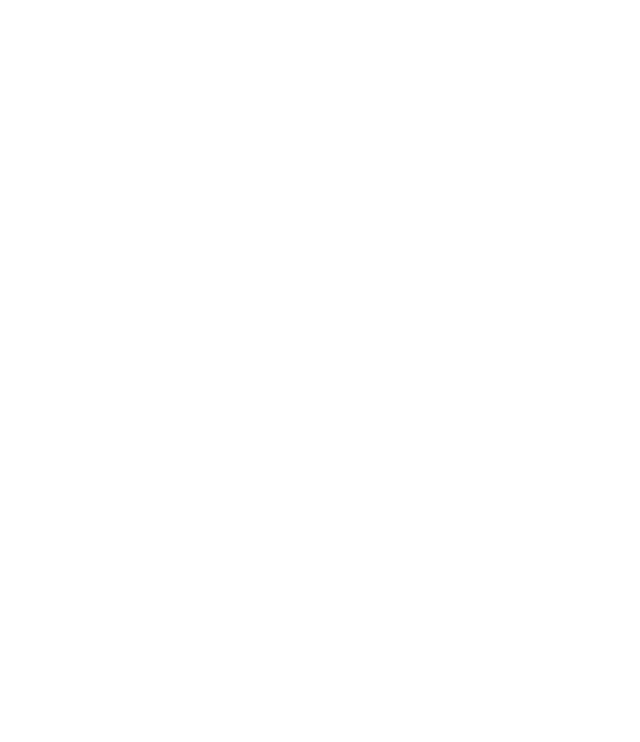
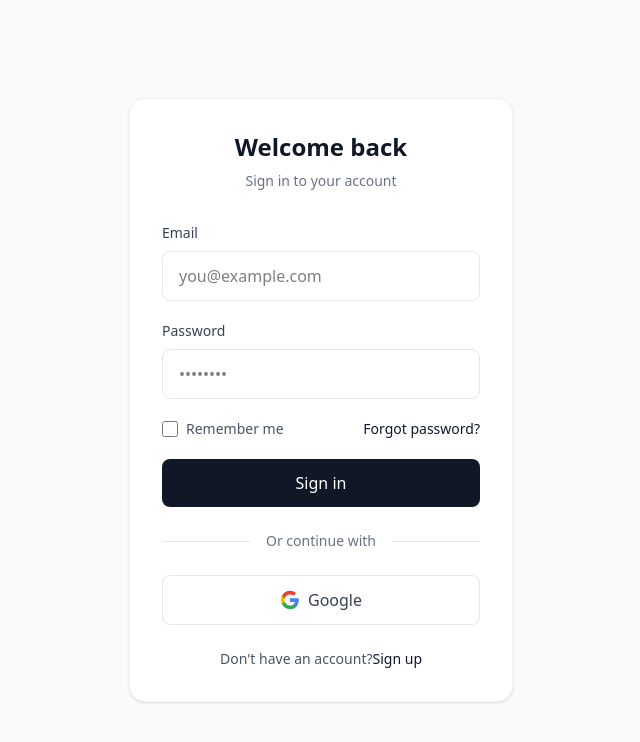
Before and after one commit to WEBDEVPROjects-commits/LibSpace-SmartLibraryExperiencePlatform, a React (Vite) app: page /Login in a window 1280 px wide. Before the commit this address had no page. Shown: the top 742 px of the page, without its empty margins (319-959 px from the left). Built offline with nearby package versions, Linux system fonts and the light colour scheme.

Commit message:
DesignedLoginPage

```diff
--- /dev/null
+++ b/DashboardComponents/Dashboard.jsx
@@ -0,0 +1,11 @@
+import React from 'react'
+
+function Dashboard() {
+  return (
+    <div>
+      hello i am dashboard
+    </div>
+  )
+}
+
+export default Dashboard
--- a/HomePageComponents/Content.jsx
+++ b/HomePageComponents/Content.jsx
@@ -2,7 +2,7 @@
 import Intro from './Intro.jsx'
 function Content() {
   return (
-    <div className='mt-2'>
+    <div className='mt-20 h-screen px-14'>
       <Intro/>
     </div>
   )
--- a/HomePageComponents/Header.jsx
+++ b/HomePageComponents/Header.jsx
@@ -2,7 +2,7 @@
 import { Link } from "react-router-dom";
 function Header() {
   return (
-    <div className="flex text-sm text-zinc-600 justify-around p-3 font-medium">
+    <div className="flex text-sm justify-around p-6 font-medium">
       <div>
         <img></img>
       </div>
@@ -16,8 +16,8 @@
         <a className="p-3"></a>
       </div>
       <div className="flex gap-6">
-        <button className="p-3">SignUp</button>
-        <button className="p-3">Login</button>
+        <button className="p-3"><Link to="/Signup">SignUp</Link></button>
+        <button className="p-3"><Link to="/Login">Login</Link></button>
       </div>
     </div>
   );
--- a/HomePageComponents/HomePage.jsx
+++ b/HomePageComponents/HomePage.jsx
@@ -3,7 +3,7 @@
 import Content from '../HomePageComponents/Content.jsx'
 function HomePage() {
   return (
-      <div className='min-h-screen bg-[#e5e7eb] flex flex-col'>
+      <div className='min-h-screen bg-[#e5e7eb] flex flex-col text-zinc-600'>
             <Header></Header>
             <Content></Content>
        </div>
--- a/HomePageComponents/Intro.jsx
+++ b/HomePageComponents/Intro.jsx
@@ -2,9 +2,9 @@
 
 function Intro() {
   return (
-    <div className='flex flex-col content-center p-2'>
-      <h1 className='text-black font-extrabold text-3xl'>LibSpace-A Smart Library Experience platform</h1>
-      <div>Hello</div>
+    <div className='flex flex-col flex-wrap content-center items-center p-2 m-auto text-zinc-700 gap-8 h-8/12 w-10/12'>
+      <h1 className=' font-extrabold md: text-3xl lg:text-6xl text-center'>LibSpace-A <span className='text-emerald-600'>Smart</span> Library Experience platform for the students</h1>
+      <div className='text-center sm:text-base md:text-xl'>A smart platform to manage your daily library experience — from attendance to services — all in one place</div>
     </div>
   )
 }
--- /dev/null
+++ b/SignupLoginComponents/Login.jsx
@@ -0,0 +1,98 @@
+import React from 'react'
+import { HomeContext } from '../Context/Context.jsx'
+import { useContext } from 'react'
+import { Link } from 'react-router-dom';
+function Login() {
+    const props=useContext(HomeContext);
+    // localStorage.setItem("email",props.email)
+    // localStorage.setItem("password",props.password)
+  return (
+    <div className="min-h-screen flex items-center justify-center bg-gray-50">
+  <div className="w-full max-w-md p-8">
+    <div className="bg-white rounded-2xl shadow-sm border border-gray-100 p-8">
+      <div className="text-center mb-8">
+        <h1 className="text-2xl font-semibold text-gray-900 mb-2">Welcome back</h1>
+        <p className="text-gray-500 text-sm">Sign in to your account</p>
+      </div>
+      <form className="space-y-5">
+        <div>
+          <label htmlFor="email" className="block text-sm font-medium text-gray-700 mb-2">
+            Email
+          </label>
+          <input
+            type="email"
+            id="email"
+            className="w-full px-4 py-3 rounded-lg border border-gray-200 focus:border-gray-900 focus:ring-2 focus:ring-gray-900 focus:ring-opacity-20 outline-none transition"
+            placeholder="you@example.com"
+            value={props.mail}
+            onChange={(e) => {
+              props.setEmail(() =>e.target.value)
+            }}
+          />
+        </div>
+        <div>
+          <label htmlFor="password" className="block text-sm font-medium text-gray-700 mb-2">
+            Password
+          </label>
+          <input
+            type="password"
+            id="password"
+            className="w-full px-4 py-3 rounded-lg border border-gray-200 focus:border-gray-900 focus:ring-2 focus:ring-gray-900 focus:ring-opacity-20 outline-none transition"
+            placeholder="••••••••"
+            value={props.password}
+            onChange={(e) => {
+              props.setPassword(() =>e.target.value)
+            }}
+          />
+        </div>
+
+        <div className="flex items-center justify-between text-sm">
+          <label className="flex items-center">
+            <input type="checkbox" className="w-4 h-4 rounded border-gray-300 text-gray-900 focus:ring-2 focus:ring-gray-900" />
+            <span className="ml-2 text-gray-600">Remember me</span>
+          </label>
+          <a href="#" className="text-gray-900 hover:text-gray-700 font-medium">
+            Forgot password?
+          </a>
+        </div>
+
+        <button
+          type="submit"
+          className="w-full bg-gray-900 text-white py-3 rounded-lg font-medium hover:bg-gray-800 transition duration-200 "
+          onClick={() => {
+
+          }}
+        >
+        <Link to={(localStorage.getItem("email"==props.email)) && (localStorage.getItem("password"==props.password))?"/Dashboard":"/Login"}>Sign in</Link>
+        </button>
+      </form>
+      <div className="relative my-6">
+        <div className="absolute inset-0 flex items-center">
+          <div className="w-full border-t border-gray-200"></div>
+        </div>
+        <div className="relative flex justify-center text-sm">
+          <span className="px-4 bg-white text-gray-500">Or continue with</span>
+        </div>
+      </div>
+
+      <button className="w-full border border-gray-200 py-3 rounded-lg font-medium text-gray-700 hover:bg-gray-50 transition duration-200 flex items-center justify-center gap-2">
+        <svg className="w-5 h-5" viewBox="0 0 24 24">
+          <path fill="#4285F4" d="M22.56 12.25c0-.78-.07-1.53-.2-2.25H12v4.26h5.92c-.26 1.37-1.04 2.53-2.21 3.31v2.77h3.57c2.08-1.92 3.28-4.74 3.28-8.09z"/>
+          <path fill="#34A853" d="M12 23c2.97 0 5.46-.98 7.28-2.66l-3.57-2.77c-.98.66-2.23 1.06-3.71 1.06-2.86 0-5.29-1.93-6.16-4.53H2.18v2.84C3.99 20.53 7.7 23 12 23z"/>
+          <path fill="#FBBC05" d="M5.84 14.09c-.22-.66-.35-1.36-.35-2.09s.13-1.43.35-2.09V7.07H2.18C1.43 8.55 1 10.22 1 12s.43 3.45 1.18 4.93l2.85-2.22.81-.62z"/>
+          <path fill="#EA4335" d="M12 5.38c1.62 0 3.06.56 4.21 1.64l3.15-3.15C17.45 2.09 14.97 1 12 1 7.7 1 3.99 3.47 2.18 7.07l3.66 2.84c.87-2.6 3.3-4.53 6.16-4.53z"/>
+        </svg>
+        Google
+      </button>
+
+      <p className="text-center text-sm text-gray-600 mt-6">
+        Don't have an account?
+        <a href="#" className="text-gray-900 font-medium hover:text-gray-700">Sign up</a>
+      </p>
+    </div>
+  </div>
+</div>
+  )
+}
+
+export default Login
--- /dev/null
+++ b/SignupLoginComponents/Signup.jsx
@@ -0,0 +1,12 @@
+import React from 'react'
+
+function Signup() {
+  return (
+    <div>
+      <div></div>
+      <div></div>
+    </div>
+  )
+}
+
+export default Signup
--- a/src/App.jsx
+++ b/src/App.jsx
@@ -2,13 +2,23 @@
 import { HomeContext } from '../Context/Context.jsx'
 import { BrowserRouter, Routes, Route, Link, Outlet } from 'react-router-dom';
 import HomePage from '../HomePageComponents/HomePage.jsx'
+import Login from '../SignupLoginComponents/Login.jsx';
+import Signup from '../SignupLoginComponents/Signup.jsx';
+import { useState } from 'react';
+import Dashboard from '../DashboardComponents/Dashboard.jsx';
 function App() {
+  const [email,setEmail]=useState("");
+  const [password,setPassword]=useState("");
   return (
     <>
-    <HomeContext.Provider value="hello">
+
+    <HomeContext.Provider value={{email,setEmail,password,setPassword}}>
       <BrowserRouter>
         <Routes>
-          <Route path='/' element={<HomePage/>}></Route>
+            <Route path='/' element={<HomePage/>}></Route>
+            <Route path="/Login" element={<Login/>}></Route>
+            <Route path="/Signup" element={<Signup/>}></Route>
+            <Route path="/Dashboard" element={<Dashboard/>}></Route>
           {/* <Route path='/Login' element={<HomePage/>}></Route> */}
           {/* <Route path='/Dashboard' element={<Dashboard/>}></Route> */}
         </Routes>
```
